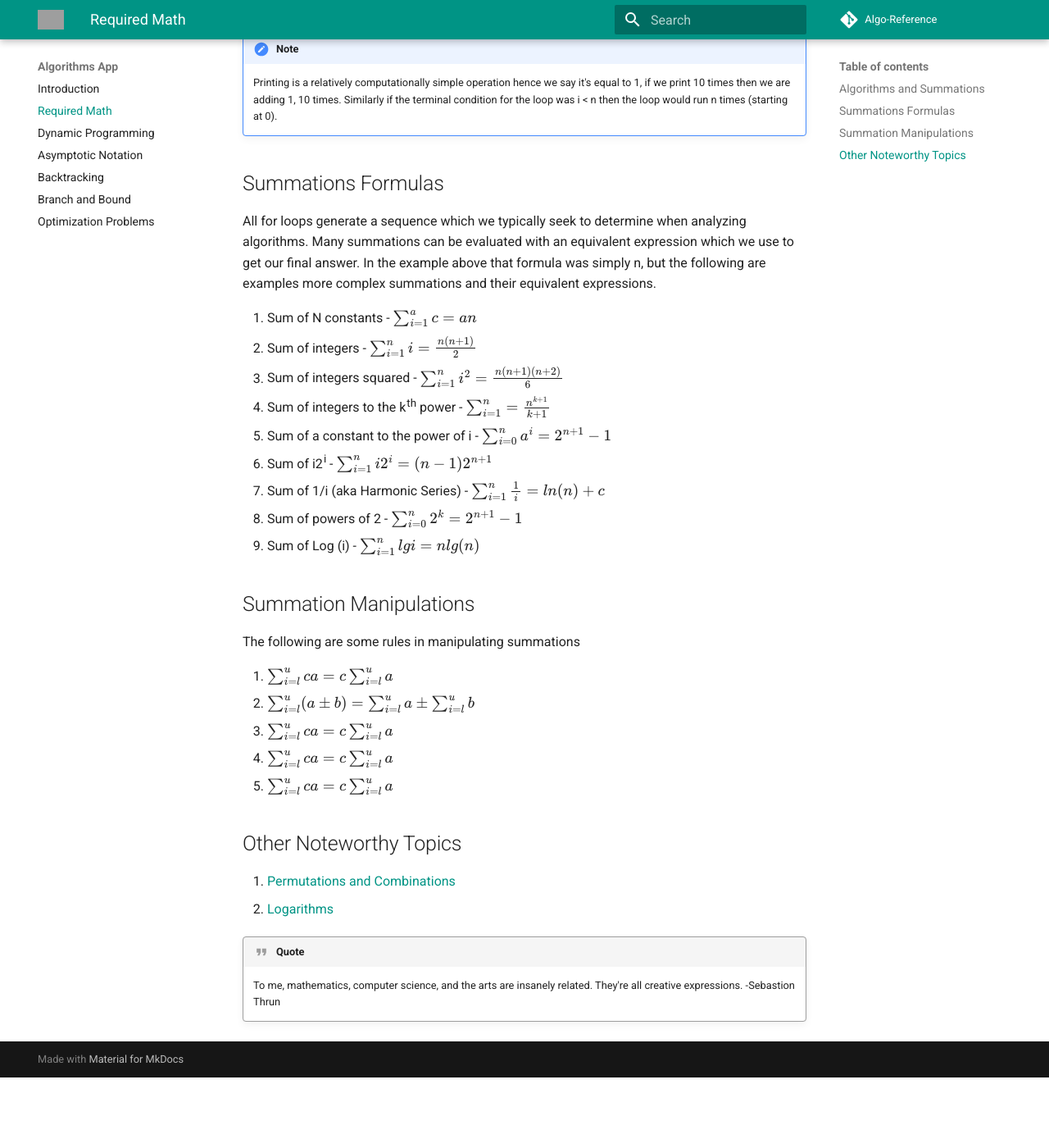
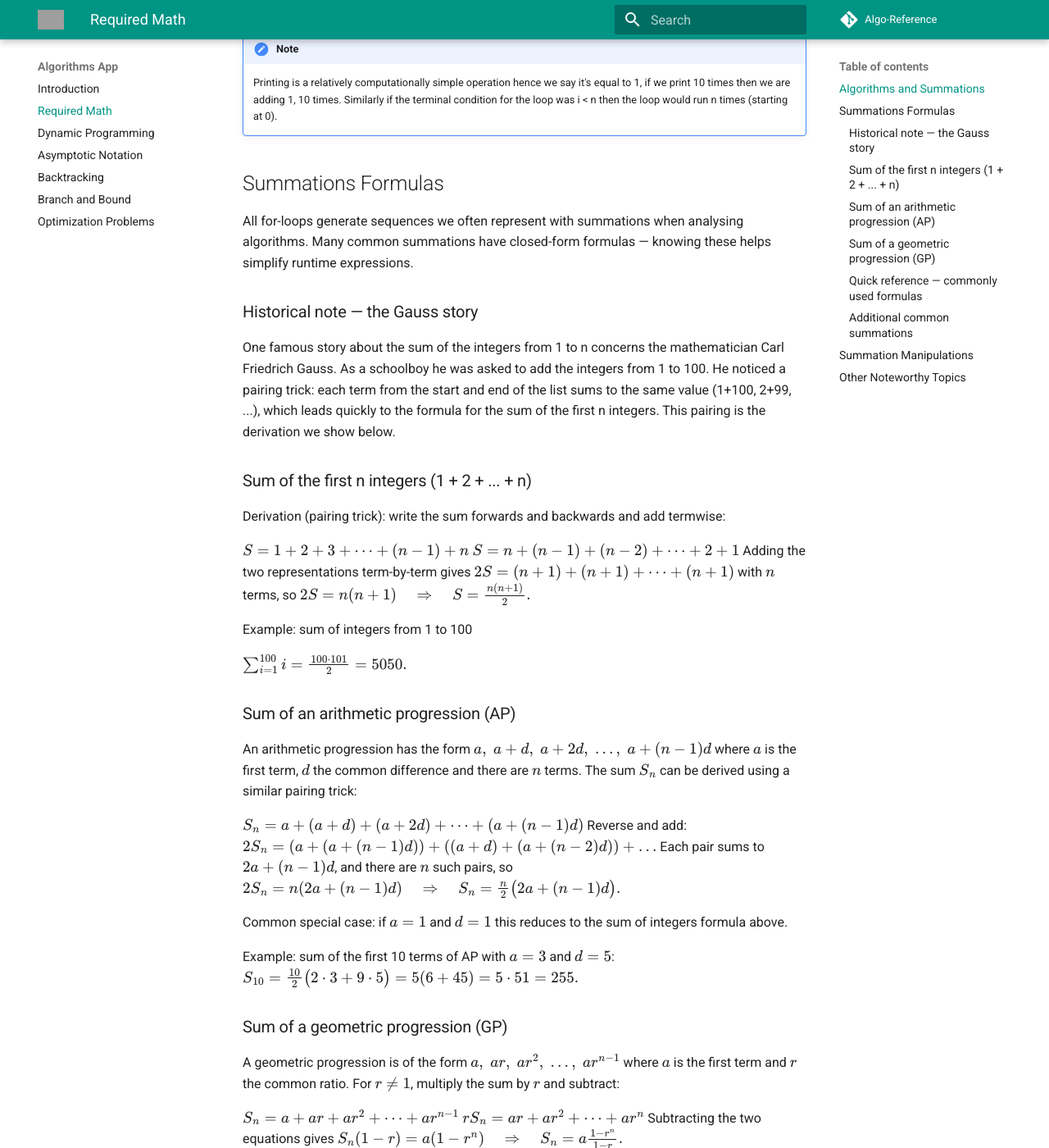
Before and after one commit to Snickdx/algo-reference, an MkDocs documentation site: the page built from docs/math.md, in a window 1280 px wide and 1400 px high, scrolled down 532 px. Shown: the whole window at 82% size. Built offline with MkDocs 1.6.1 and Material for MkDocs 9.7.7, drawn with Linux system fonts in a browser that asks for light colours; formulas are drawn with MathJax 3; comment, search, counter and statistics services are not loaded; old or Windows-style settings are respelled for this version of MkDocs; before the commit the page ends 1846 px from its top, so only the background shows below that; some of the changed text lies outside the part shown; grey boxes are pictures that could not be loaded.

Commit message:
updated content and mkdocs

```diff
--- a/docs/math.md
+++ b/docs/math.md
@@ -20,9 +20,90 @@ Notice that the initial value of i is at the bottom of the summation while the t
 
 
 ## Summations Formulas
-All for loops generate a sequence which we typically seek to determine when analyzing algorithms. Many summations can be evaluated with an equivalent expression which we use to get our final answer.
-In the example above that formula was simply n, but the following are examples more complex summations and their equivalent expressions.
+All for-loops generate sequences we often represent with summations when analysing algorithms. Many common summations have closed-form formulas — knowing these helps simplify runtime expressions.
 
+### Historical note — the Gauss story
+One famous story about the sum of the integers from 1 to n concerns the mathematician Carl Friedrich Gauss. As a schoolboy he was asked to add the integers from 1 to 100. He noticed a pairing trick: each term from the start and end of the list sums to the same value (1+100, 2+99, ...), which leads quickly to the formula for the sum of the first n integers. This pairing is the derivation we show below.
+
+### Sum of the first n integers (1 + 2 + ... + n)
+Derivation (pairing trick): write the sum forwards and backwards and add termwise:
+
+\(
+S = 1 + 2 + 3 + \dots + (n-1) + n
+\)
+\(
+S = n + (n-1) + (n-2) + \dots + 2 + 1
+\)
+Adding the two representations term-by-term gives \(2S = (n+1) + (n+1) + \dots + (n+1)\) with \(n\) terms, so
+\(
+2S = n(n+1) \quad\Rightarrow\quad S = \frac{n(n+1)}{2}.
+\)
+
+Example: sum of integers from 1 to 100
+
+\(
+\sum_{i=1}^{100} i = \frac{100\cdot 101}{2} = 5050.
+\)
+
+### Sum of an arithmetic progression (AP)
+An arithmetic progression has the form
+$a,\; a+d,\; a+2d,\; \dots,\; a+(n-1)d$
+where \(a\) is the first term, \(d\) the common difference and there are \(n\) terms. The sum \(S_n\) can be derived using a similar pairing trick:
+
+\(
+S_n = a + (a+d) + (a+2d) + \dots + (a+(n-1)d)
+\)
+Reverse and add:
+\(
+2S_n = (a + (a+(n-1)d)) + ((a+d) + (a+(n-2)d)) + \dots
+\)
+Each pair sums to \(2a + (n-1)d\), and there are \(n\) such pairs, so
+\(
+2S_n = n(2a + (n-1)d) \quad\Rightarrow\quad S_n = \frac{n}{2}\bigl(2a + (n-1)d\bigr).
+\)
+
+Common special case: if \(a=1\) and \(d=1\) this reduces to the sum of integers formula above.
+
+Example: sum of the first 10 terms of AP with \(a=3\) and \(d=5\):
+\(
+S_{10} = \frac{10}{2}\bigl(2\cdot3 + 9\cdot5\bigr) = 5(6 + 45) = 5\cdot51 = 255.
+\)
+
+### Sum of a geometric progression (GP)
+A geometric progression is of the form
+$a,\; ar,\; ar^2,\; \dots,\; ar^{n-1}$
+where \(a\) is the first term and \(r\) the common ratio. For \(r \neq 1\), multiply the sum by \(r\) and subtract:
+
+\(
+S_n = a + ar + ar^2 + \dots + ar^{n-1}
+\)
+\(
+rS_n = ar + ar^2 + \dots + ar^{n}
+\)
+Subtracting the two equations gives
+\(
+S_n(1-r) = a(1 - r^n) \quad\Rightarrow\quad S_n = a\frac{1-r^n}{1-r}.
+\)
+
+If \(|r|<1\) and \(n\to\infty\) the infinite sum converges to
+
+\(
+S_\infty = \frac{a}{1-r}.
+\)
+
+Example: sum of GP \(1 + 2 + 4 + 8 + \dots + 2^{6}\) (i.e., \(a=1\), \(r=2\), \(n=7\)):
+
+\(
+S_7 = 1\cdot\frac{1-2^{7}}{1-2} = \frac{1-128}{-1} = 127.
+\)
+
+### Quick reference — commonly used formulas
+- Sum of first \(n\) integers: \(\sum_{i=1}^{n} i = \dfrac{n(n+1)}{2}\)
+- Sum of an AP (first term \(a\), difference \(d\), \(n\) terms): \(S_n = \dfrac{n}{2}(2a+(n-1)d)\)
+- Sum of a GP (first term \(a\), ratio \(r\), \(n\) terms): \(S_n = a\dfrac{1-r^{n}}{1-r}\) (when \(r\neq1\))
+
+
+### Additional common summations
 1. Sum of N constants - \( \sum_{i=1}^{a} c = an \)
 2. Sum of integers - \( \sum_{i=1}^{n} i = \frac{n(n+1)}{2} \)
 3. Sum of integers squared - \( \sum_{i=1}^{n} i^2 = \frac{n(n+1)(n+2)}{6}\)
@@ -32,8 +113,6 @@ In the example above that formula was simply n, but the following are examples m
 7. Sum of 1/i (aka Harmonic Series) - \( \sum_{i=1}^{n} \frac{1}{i} = ln(n) + c\)
 8. Sum of powers of 2 - \( \sum_{i=0}^{n} 2^{k} =  2^{n + 1}  - 1\)
 9. Sum of Log (i)  - \( \sum_{i=1}^{n} lg i = n lg(n) \)
-
-
 
 
 ## Summation Manipulations
--- a/mkdocs.yml
+++ b/mkdocs.yml
@@ -5,7 +5,10 @@ site_url: https://algorithms-90a10.firebaseapp.com
 
 theme: 'material'
 
-pages:
+plugins:
+  - search
+
+nav:
   - Introduction: index.md
   - Required Math: math.md
   - Dynamic Programming: dynamic.md
@@ -18,10 +21,10 @@ pages:
 # Extensions
 markdown_extensions:
   - admonition
-  - codehilite(guess_lang=false)
-  - toc(permalink=true)
+  - codehilite: {guess_lang: false}
+  - toc: {permalink: true}
   - pymdownx.arithmatex
-  - pymdownx.betterem(smart_enable=all)
+  - pymdownx.betterem: {smart_enable: all}
   - pymdownx.caret
   - pymdownx.critic
   - pymdownx.emoji:
@@ -31,7 +34,7 @@ markdown_extensions:
   - pymdownx.mark
   - pymdownx.smartsymbols
   - pymdownx.superfences
-  - pymdownx.tasklist(custom_checkbox=true)
+  - pymdownx.tasklist: {custom_checkbox: true}
   - pymdownx.tilde
 
 # Options
--- /dev/null
+++ b/requirements.txt
@@ -0,0 +1,4 @@
+mkdocs>=1.4
+mkdocs-material>=9.1.0
+pymdown-extensions>=10.0
+pygments
```
Also changed, not shown: docs/asym.md (+41 -0 lines), docs/back.md (+36 -0 lines), docs/branch.md (+24 -0 lines), docs/optim.md (+20 -0 lines), 1 other file.
